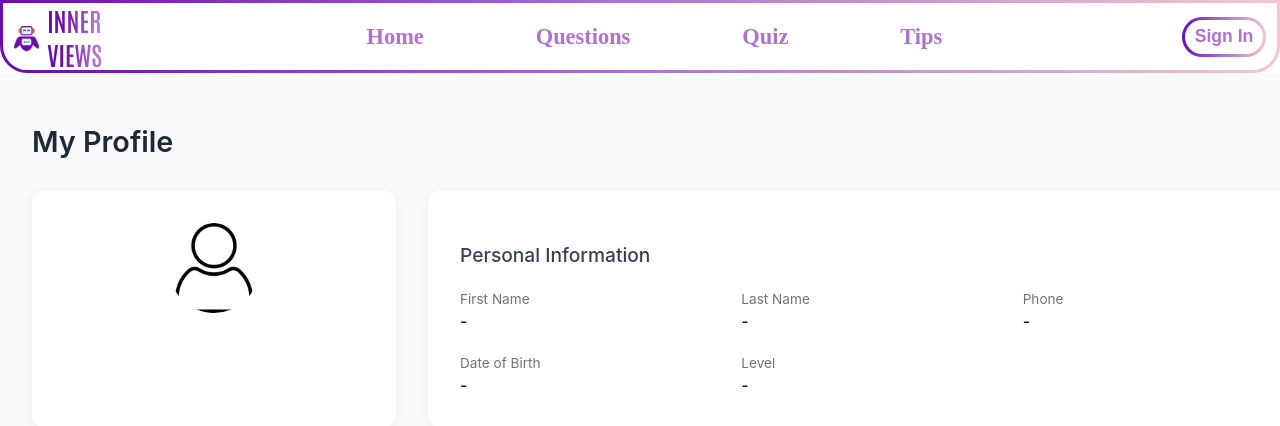
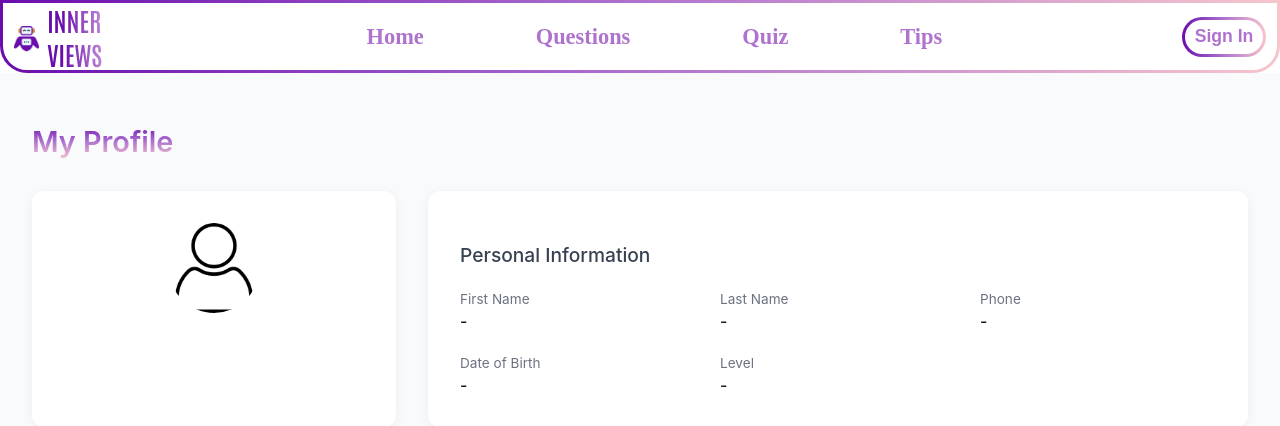
Before and after one commit to DEBI-2025/Frontend, a React (Vite) app: page /profile in a window 1280 px wide. Shown: the top 426 px of the page. Built offline with nearby package versions, Linux system fonts and the light colour scheme.

Commit message:
make the quiz result

```diff
--- /dev/null
+++ b/src/API/quizResult.js
@@ -0,0 +1,41 @@
+
+import axios from "axios";
+import Cookies from "js-cookie";
+
+const USER_URL = "http://127.0.0.1:8000/api/quizzesResults/";
+
+
+export const getQuizResult = async ()=>{
+
+
+    try {
+        const token = Cookies.get("innerViews-access-token");
+         if (!token) {
+          throw new Error("No access token found. Please log in.");
+        }
+        const {data} = await axios.get(USER_URL,{
+            headers:{
+               "Content-Type": "application/json",
+            Authorization: `JWT ${token}`,
+      },
+    });
+    console.log("User data:", data);
+    return {
+        success:true,
+        user:data[0],
+    };
+
+    }catch(error){
+        console.error("Error fetching user", error);
+       if (error.response && error.response.status === 401) {
+      return {
+        success: false,
+        message: "Unauthorized. Please login again.",
+      };
+    }
+    return {
+      success: false,
+      message: "An error occurred while fetching the user.",
+    };
+  }
+};
--- a/src/components/HrOrBehavioral.jsx
+++ b/src/components/HrOrBehavioral.jsx
@@ -28,6 +28,12 @@ const Ul = styled.ul`
   padding: 0;
   margin: 0.5rem 0;
   list-style: none;
+  @media (max-width: 600px) {
+    width: 100%;
+    font-size: 1.1rem;
+    justify-content: center;
+    gap: 2rem;
+  }
 `;
 
 const Li = styled.li`
--- a/src/pages/profilePage.jsx
+++ b/src/pages/profilePage.jsx
@@ -2,6 +2,7 @@ import  { useEffect, useState } from "react";
 import styled from "styled-components";
 import { FaUser, FaEnvelope, FaPhone, FaBirthdayCake, FaStar } from "react-icons/fa";
 import { getUser } from "../API/profileFetch";
+import { getQuizResult } from "../API/quizResult";
 import userImg from '../images/user.png';
 
 const ProfilePage = () => {
@@ -9,7 +10,7 @@ const ProfilePage = () => {
   const [user ,setUser]=useState(null);
 
   useEffect (()=>{
-    const fetchUser = async ()=>{
+    const fetchData = async ()=>{
       const response = await getUser();
       if (response.success){
         setUser(response.user);
@@ -17,8 +18,15 @@ const ProfilePage = () => {
       }else{
         console.error(response.message);
       }
+      const quizResponse = await getQuizResult();
+      if (quizResponse.success){
+
+      console.log("Quiz Result:", quizResponse.user);
+      }else{
+         console.error("Quiz fetch error:", quizResponse.message);
+      }
     };
-    fetchUser();
+    fetchData();
   },[]);
   return (
     <FullPageContainer >
@@ -30,18 +38,32 @@ const ProfilePage = () => {
       <Content>
         <ProfileCard>
           <Avatar src={userImg} alt="User" />
-          <h2>{user?.first_name} {user?.last_name}</h2>
-          <span>{user?.email}</span>
+          <h2>
+
+          {user?.first_name} {user?.last_name}</h2>
+          <span>
+            <ResponsiveIcon><FaEnvelope /></ResponsiveIcon>
+            {user?.email}</span>
         </ProfileCard>
 
         <Details>
           <SectionTitle>Personal Information</SectionTitle>
           <Grid>
-            <Item><Label>First Name</Label><Value>{user?.first_name || "-"}</Value></Item>
-            <Item><Label>Last Name</Label><Value>{user?.last_name || "-"}</Value></Item>
-            <Item><Label>Phone</Label><Value>{user?.phone || "-"}</Value></Item>
-            <Item><Label>Date of Birth</Label><Value>{user?.date_of_birth || "-"}</Value></Item>
-            <Item><Label>Level</Label><Value>{user?.level || "-"}</Value></Item>
+            <Item><Label>First Name</Label><Value>
+            <ResponsiveIcon><FaUser /></ResponsiveIcon>
+            {user?.first_name || "-"}</Value></Item>
+            <Item><Label>Last Name</Label><Value>
+            {/* <ResponsiveIcon><FaPhone /></ResponsiveIcon> */}
+            {user?.last_name || "-"}</Value></Item>
+            <Item><Label>Phone</Label><Value>
+            <ResponsiveIcon><FaPhone /></ResponsiveIcon>
+            {user?.phone || "-"}</Value></Item>
+            <Item><Label>Date of Birth</Label><Value>
+            <ResponsiveIcon><FaBirthdayCake /></ResponsiveIcon>
+            {user?.date_of_birth || "-"}</Value></Item>
+            <Item><Label>Level</Label><Value>
+            <ResponsiveIcon><FaStar /></ResponsiveIcon>
+            {user?.level || "-"}</Value></Item>
           </Grid>
         </Details>
       </Content>
@@ -76,13 +98,16 @@ const FullPageContainer = styled.div`
     cursor: pointer;
     background: linear-gradient(to bottom, #4a077a, #805599, #c0949a);
   }
+
+@media (max-width: 500px) {
+    height:auto
+  }
 `;
 const Wrapper = styled.div`
   font-family: "Inter", sans-serif;
   background: #f9fafb;
   min-height: 100vh;
   padding: 2rem;
-width:100%;
   @media (max-width: 500px) {
     padding: 1rem;
   }
@@ -94,7 +119,12 @@ const TopBar = styled.div`
   h1 {
     font-size: 1.8rem;
     font-weight: 600;
-    color: #1f2937;
+     background: linear-gradient(to bottom, #6a0dad, #af73cf, #f7c5cc);
+  -webkit-background-clip: text;
+  -webkit-text-fill-color: transparent;
+
+  background-clip: text;
+  color: transparent;
   }
 `;
 const Content = styled.div`
@@ -118,7 +148,7 @@ const ProfileCard = styled.div`
   border-radius: 12px;
   box-shadow: 0 2px 12px rgba(0,0,0,0.05);
   text-align: center;
-  width: 100%;
+  width: 90%;
   max-width: 300px;
 
   h2 {
@@ -132,7 +162,7 @@ const ProfileCard = styled.div`
   }
 
   @media (max-width: 768px) {
-    max-width: 90%;
+    max-width: 70%;
     margin: 0 auto;
   }
 `;
@@ -151,15 +181,20 @@ const Details = styled.div`
   border-radius: 12px;
   box-shadow: 0 2px 12px rgba(0,0,0,0.05);
   flex: 1;
-  min-width: 280px;
-
   @media (max-width: 768px) {
-    width: 90%;
     margin: 0 auto;
+     width: 70%;
   }
 `;
 
-
+const  ResponsiveIcon = styled.span`
+display :none;
+margin-right:0.5rem;
+color: #6a0dad;
+@media (max-width: 768px) {
+    display: inline-block;
+  }
+`
 const SectionTitle = styled.h3`
   font-size: 1.2rem;
   font-weight: 500;
```
